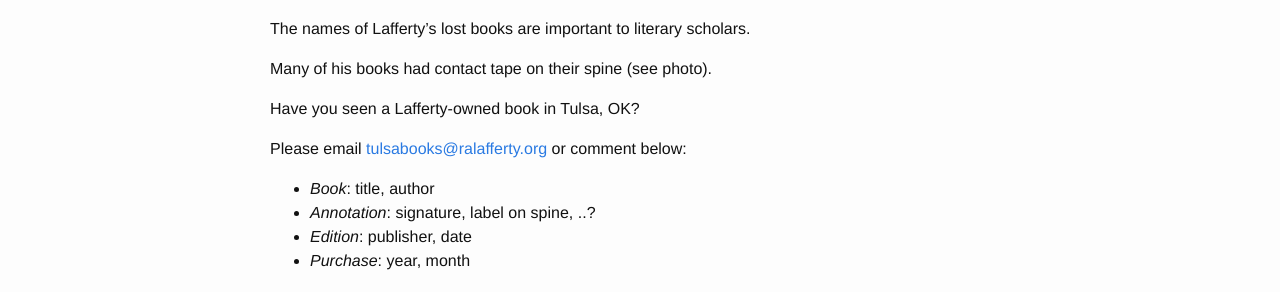
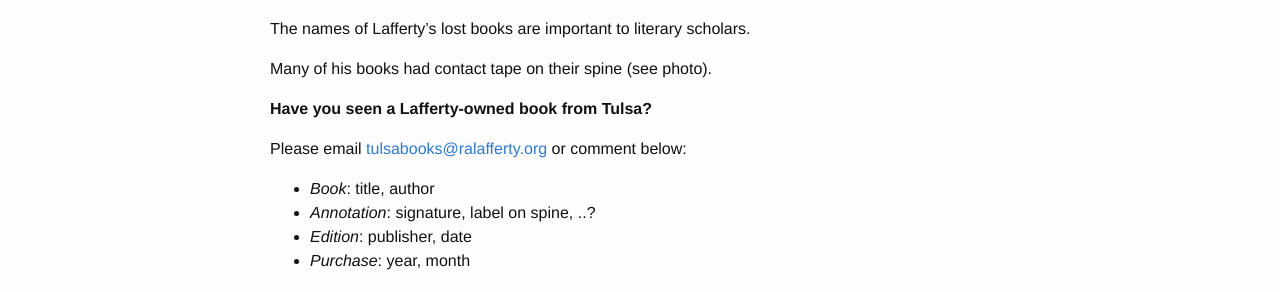
Before and after one commit to ralafferty/ralafferty.github.io, a Jekyll site: the page built from archive/tulsa-books-ad.md, in a window 1280 px wide. Shown: the part 620-912 px from the top of the page. Built offline with Jekyll 4.4.1, drawn with Linux system fonts in a browser that asks for light colours; nearby versions of some CDN libraries; comment, search, counter and statistics services are not loaded.

Commit message:
rev tulsa books ad

```diff
--- a/archive/tulsa-books-ad.md
+++ b/archive/tulsa-books-ad.md
@@ -18,7 +18,7 @@ The names of Lafferty's lost books are important to literary scholars.
 
 Many of his books had contact tape on their spine (see photo).
 
-Have you seen a Lafferty-owned book in Tulsa, OK?
+**Have you seen a Lafferty-owned book from Tulsa?**
 
 Please email <a href="mailto:tulsabooks@ralafferty.org">tulsabooks@ralafferty.org</a> or comment below:
 
```
